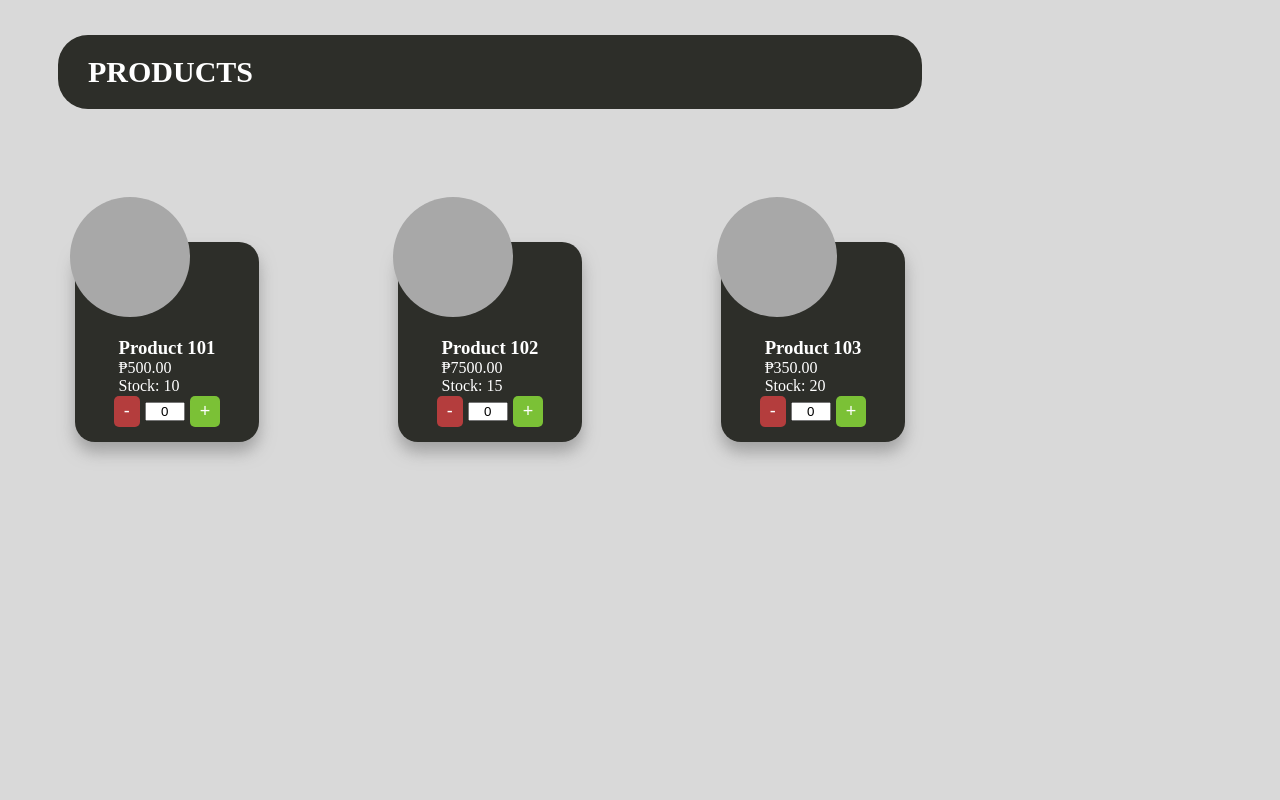
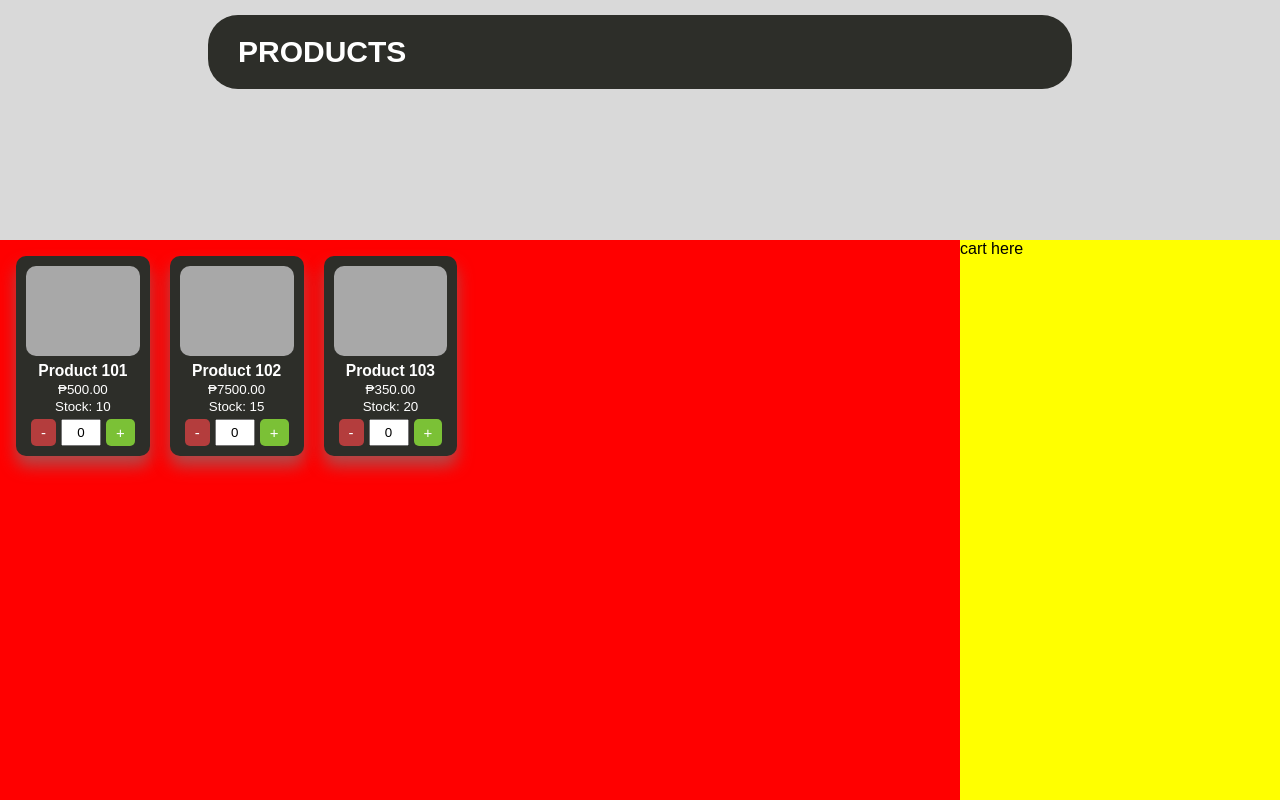
Before and after one commit to Feeder029/POS-main, a PHP site: page /menu.php in a window 1280 px wide. Run offline with PHP 8.4, Linux system fonts and the light colour scheme; data comes from the database, SQL or seed files in the repository.

Commit message:
menu.php , menu.css, sales.php - line 82
nega

```diff
--- a/POS-main/POS-ims/menu.css
+++ b/POS-main/POS-ims/menu.css
@@ -2,17 +2,13 @@ body{
     background-color:rgb(217, 217, 217);
     overflow-x: hidden;
     margin: 0;
-    padding: 20px;
-    display: flex;
-    justify-content: flex-start;
-    flex-direction: column;
-    align-items: center;
+    padding: 0;
     height: 100vh;
+    font-family: sans-serif;
 }
 
 html{
     overflow-x: hidden;
-
 }
 
 *{
@@ -25,13 +21,11 @@ html{
     width: 100%;
     top: 0;
     left: 0;
-    margin: 0 40px 0 -260px;
     display: flex;
     align-items: center;
     height: 30%;
     flex-direction: column;
 }
-
 #search{
     width: 9in;
     height: 0.5in;
@@ -39,19 +33,16 @@ html{
     border-radius: 15px;
     padding: 5px;
 }
-
 .bot-nav{
     position: relative;
     width: 9in;
     margin-top: 0px;
     display: inline-block;
 }
-
 .bot-nav h3{
     font-size: 30px;
     padding-left: 10px;
 }
-
 .category-container{
     background-color: #2d2e29;
     margin-top: 15px;
@@ -61,7 +52,6 @@ html{
     padding: 20px;
     justify-items: center;
 }
-
 .category-container ul {
     display: flex;
     flex-direction: row;
@@ -97,58 +87,73 @@ html{
 }
 
 .menu-container {
-    margin-top: 60px;
     display: flex;
     flex-wrap: wrap;
-    justify-content: space-between;
-    width: 67%;
-    margin-left: -300px;
+    width: 75%;
     height: 100%;
+    gap: 20px;
+    background-color: red;
+    padding: 2vh;
+
 }
-
+.cart-containers{
+    width: 25%;
+    background-color: yellow;
+}
+.menu-n-cart-container{
+    background-color: seagreen;
+    height: 70%;
+    width: 100%;
+    display: flex;
+}
 .menu {
     display: flex;
     align-items: center;
     justify-content: space-between;
-    width: calc(25% - 23px);
+    min-width: 10%;
     height: 200px;
-    padding: 15px;
+    padding: 10px;
     background-color: #2d2e29;
-    border-radius: 20px;
+    border-radius: 10px;
     box-shadow: 0px 10px 16px rgba(123, 123, 123, 0.6);
-    margin-bottom: 50px;
     flex-direction: column;
 }
 
 .menu-image {
-    width: 120px;
+    width: 100%;
+    height: 50%;
     z-index: 20;
-    height: 120px;
-    margin: -60px 20px 30px -53px;
+
     background-color: rgb(168, 168, 168);
-    border-radius: 60px;
+    border-radius: 10px;
 }
 
 .menu-detail {
     color: white;
-    flex-grow: 1;
-    margin-top: -10px;
-    padding: 0 15px;
+    width: 100%;
+    font-size:smaller;
+    display: flex;
+    flex-direction: column;
+    align-items: center;
+    gap: 2px;
 }
 
 .menu-btn {
     display: flex;
-    align-items: center;
+    justify-content: center;
+    width: 100%;
+
 }
 
 .menu-btn button {
     padding: 5px 10px;
-    font-size: 18px;
+    font-size: 15px;
     border: none;
     color: white;
     cursor: pointer;
     border-radius: 5px;
     margin: 0 5px;
+
 }
 
 #add{
--- a/POS-main/POS-ims/menu.php
+++ b/POS-main/POS-ims/menu.php
@@ -21,13 +21,14 @@
         </div>
     </nav>
 
-
+    <div class="menu-n-cart-container">
         <div class="menu-container" id="menu">
 
-
-
         </div>
-
+        <div class="cart-containers">
+            cart here <!-- cart here-->
+        </div>
+    </div>
     <script src="menu.js?v=1.0.2"></script>
 </body>
 </html>
--- a/POS-main/POS-ims/sales.php
+++ b/POS-main/POS-ims/sales.php
@@ -79,7 +79,6 @@ echo "Month 1: ₱" . number_format($predicted_month_1, 2) . "<br>";
 echo "Month 2: ₱" . number_format($predicted_month_2, 2) . "<br>";
 echo "Month 3: ₱" . number_format($predicted_month_3, 2) . "<br>";
 } else {
-    echo  "Help";
     $last_sales = $sales_data[0]; // Get the only available sales amount
     $growth_rate = 0.05; // Assume a 5% monthly increase
 
```
